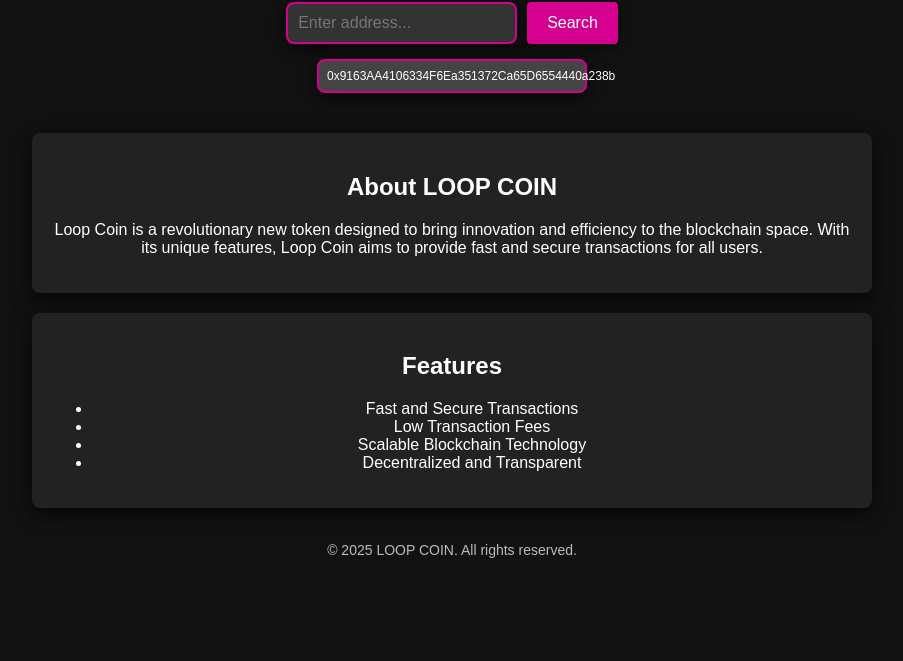
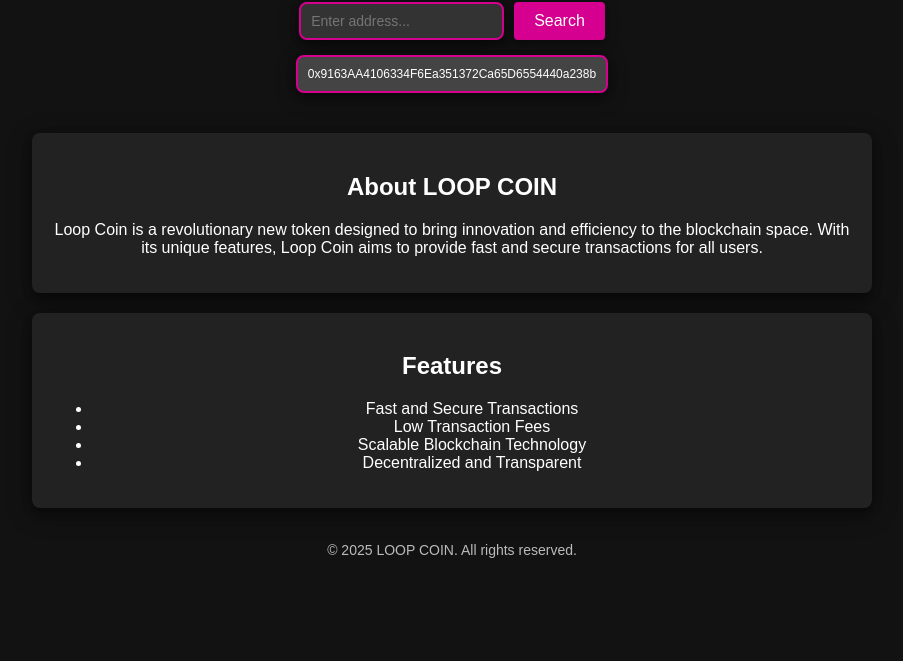
Before and after one commit to Avinask0/LOOP-COIN, a plain HTML site: page index.html in a window 1280 px wide. Shown: the part 139-800 px from the top of the page, without its empty margins (188-1091 px from the left). Drawn offline with Linux system fonts and the light colour scheme.

Commit message:
Update index.html

```diff
--- a/index.html
+++ b/index.html
@@ -16,8 +16,8 @@
             justify-content: center;
             height: 100vh;
             text-align: center;
-            background-color: #121212;
-            color: white;
+            background-color: #121212; /* Dark background for comfort */
+            color: white; /* White text for contrast */
         }
 
         header {
@@ -28,11 +28,11 @@
         h1 {
             font-size: 36px;
             margin: 0;
-            color: #d5008f;
+            color: #d5008f; /* Soft magenta color */
             background: linear-gradient(to right, #d5008f, #ff4081);
             -webkit-background-clip: text;
             color: transparent;
-            text-shadow: 2px 2px 5px rgba(0, 0, 0, 0.3);
+            text-shadow: 2px 2px 5px rgba(0, 0, 0, 0.3); /* Subtle glow effect */
         }
 
         .search-container {
@@ -42,19 +42,19 @@
         }
 
         #address {
-            padding: 10px;
-            font-size: 16px;
+            padding: 6px 10px; /* Reduced padding */
+            font-size: 14px; /* Reduced font size */
             margin-right: 10px;
-            border: 2px solid #d5008f;
-            border-radius: 8px;
+            border: 2px solid #d5008f; /* Magenta border */
+            border-radius: 8px; /* Rounded border for sleek appearance */
             color: white;
-            background-color: #333333;
-            box-shadow: 0 4px 8px rgba(0, 0, 0, 0.3), 0 4px 20px rgba(0, 0, 0, 0.4);
+            background-color: #333333; /* Dark input background for readability */
+            box-shadow: 0 4px 8px rgba(0, 0, 0, 0.3), 0 4px 20px rgba(0, 0, 0, 0.4); /* Enhanced glossy shadow */
             transition: all 0.3s ease;
         }
 
         #address:focus {
-            box-shadow: 0 6px 12px rgba(0, 0, 0, 0.5), 0 6px 30px rgba(0, 0, 0, 0.6);
+            box-shadow: 0 6px 12px rgba(0, 0, 0, 0.5), 0 6px 30px rgba(0, 0, 0, 0.6); /* Focus glossy shine */
             outline: none;
         }
 
@@ -63,37 +63,36 @@
             font-size: 16px;
             border: none;
             border-radius: 4px;
-            background-color: #d5008f;
+            background-color: #d5008f; /* Magenta button */
             color: white;
             cursor: pointer;
-            box-shadow: 0 2px 5px rgba(0, 0, 0, 0.2), 0 2px 15px rgba(0, 0, 0, 0.3);
+            box-shadow: 0 2px 5px rgba(0, 0, 0, 0.2), 0 2px 15px rgba(0, 0, 0, 0.3); /* Glossy shadow */
             transition: all 0.3s ease;
         }
 
         button:hover {
-            background-color: #9c007a;
-            box-shadow: 0 4px 8px rgba(0, 0, 0, 0.4), 0 4px 20px rgba(0, 0, 0, 0.5);
+            background-color: #9c007a; /* Darker magenta on hover */
+            box-shadow: 0 4px 8px rgba(0, 0, 0, 0.4), 0 4px 20px rgba(0, 0, 0, 0.5); /* Hover glossy shine */
         }
 
         .token-address {
-            margin-top: 15px; /* Reduced top margin */
+            margin-top: 15px; /* Reduced margin */
             font-size: 12px; /* Smaller font size */
-            background-color: #444444;
-            padding: 8px; /* Reduced padding */
-            border-radius: 8px;
+            background-color: #444444; /* Slightly lighter background for token address */
+            padding: 10px; /* Reduced padding */
+            border-radius: 8px; /* Rounded edges for a softer feel */
             display: inline-block;
             cursor: pointer;
             text-align: center;
             color: white;
-            border: 2px solid #d5008f;
-            box-shadow: 0 4px 8px rgba(0, 0, 0, 0.3), 0 4px 20px rgba(0, 0, 0, 0.4);
+            border: 2px solid #d5008f; /* Magenta border around token address */
+            box-shadow: 0 4px 8px rgba(0, 0, 0, 0.3), 0 4px 20px rgba(0, 0, 0, 0.4); /* Glossy shadow */
             transition: all 0.3s ease;
-            width: 250px; /* Adjusted width */
         }
 
         .token-address:hover {
             transform: translateY(-5px);
-            box-shadow: 0 6px 12px rgba(0, 0, 0, 0.5), 0 6px 30px rgba(0, 0, 0, 0.6);
+            box-shadow: 0 6px 12px rgba(0, 0, 0, 0.5), 0 6px 30px rgba(0, 0, 0, 0.6); /* Enhanced hover glossy shine */
         }
 
         section {
@@ -101,15 +100,15 @@
             padding: 20px;
             width: 80%;
             max-width: 800px;
-            background-color: #222222;
+            background-color: #222222; /* Dark background for sections */
             border-radius: 8px;
-            box-shadow: 0 4px 10px rgba(0, 0, 0, 0.3), 0 6px 25px rgba(0, 0, 0, 0.4);
+            box-shadow: 0 4px 10px rgba(0, 0, 0, 0.3), 0 6px 25px rgba(0, 0, 0, 0.4); /* Glossy shadow */
         }
 
         footer {
             margin-top: 20px;
             font-size: 14px;
-            color: #bbb;
+            color: #bbb; /* Light gray for footer text */
         }
     </style>
 </head>
@@ -120,6 +119,7 @@
             <input type="text" id="address" placeholder="Enter address...">
             <button type="button" onclick="searchAddress()">Search</button>
         </div>
+        <!-- Token address section -->
         <div class="token-address" onclick="copyAddress()">
             0x9163AA4106334F6Ea351372Ca65D6554440a238b
         </div>
@@ -155,6 +155,7 @@
             }
         }
 
+        // Function to copy the token address
         function copyAddress() {
             var copyText = document.querySelector(".token-address");
             var range = document.createRange();
```
